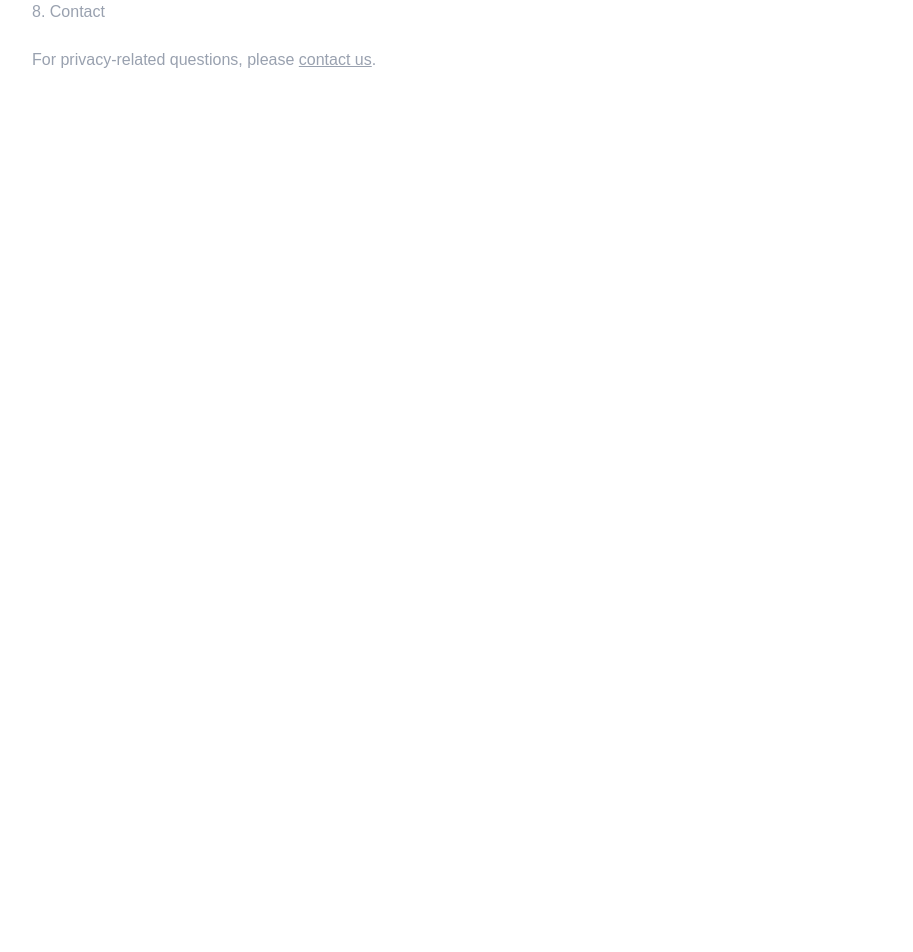
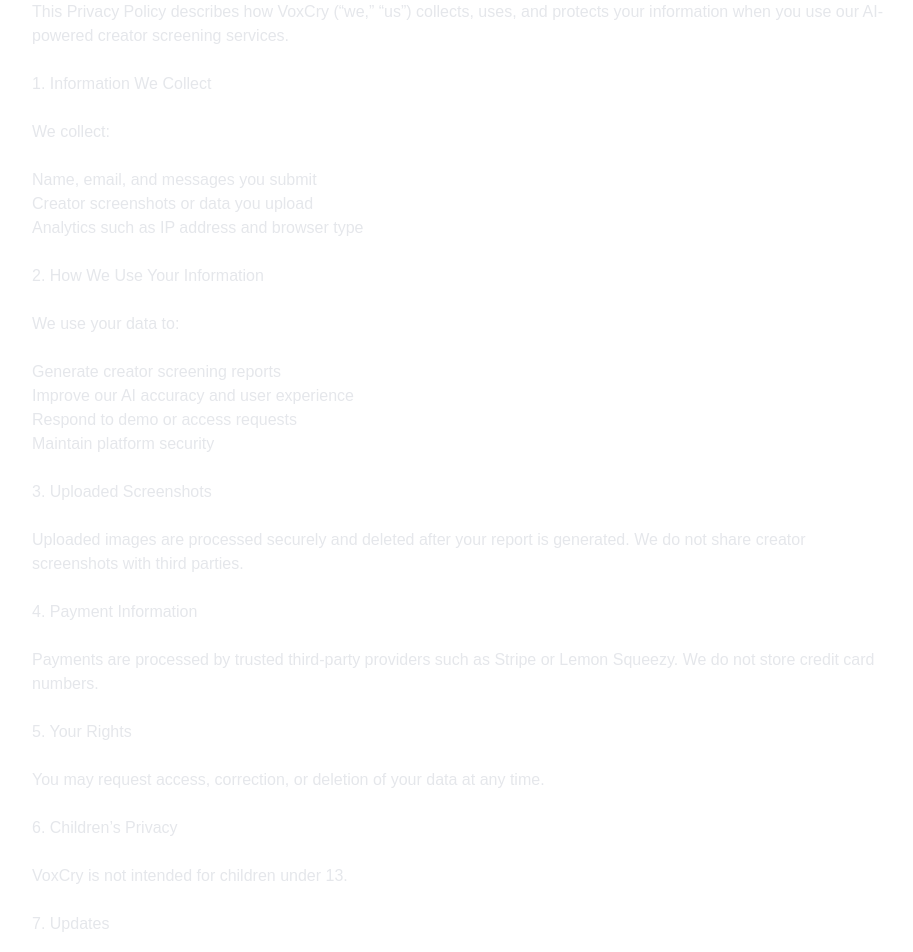
Before and after one commit to Ritzvillcoin/voxcry, a Next.js app: page /privacy in a window 1280 px wide. Shown: the part 180-1132 px from the top of the page, without its empty margins (176-1089 px from the left). Before the commit the page ends 800 px from the top, so only its background shows below. Built offline with nearby package versions, Linux system fonts and the light colour scheme.

Commit message:
Fix Privacy Page

```diff
--- a/src/app/privacy/page.tsx
+++ b/src/app/privacy/page.tsx
@@ -1,5 +1,4 @@
 import Link from "next/link";
-
 export const metadata = {
   title: "Privacy Policy — VoxCry",
   description: "Privacy Policy for VoxCry AI-powered creator screening.",
@@ -7,22 +6,64 @@
 
 export default function PrivacyPage() {
   return (
-    <section className="mx-auto max-w-4xl px-4 py-20 text-gray-400">
+    <section className="mx-auto max-w-4xl px-4 py-20 text-gray-200">
       <h1 className="text-3xl font-bold">Privacy Policy</h1>
       <p className="mt-2 text-gray-400">Last updated: {new Date().toLocaleDateString()}</p>
 
       <div className="prose prose-invert mt-8 space-y-6">
+        <p>
+          This Privacy Policy describes how VoxCry (“we,” “us”) collects, uses, and protects
+          your information when you use our AI-powered creator screening services.
+        </p>
 
-        {/* ... content ... */}
+        <h2>1. Information We Collect</h2>
+        <p>We collect:</p>
+        <ul>
+          <li>Name, email, and messages you submit</li>
+          <li>Creator screenshots or data you upload</li>
+          <li>Analytics such as IP address and browser type</li>
+        </ul>
+
+        <h2>2. How We Use Your Information</h2>
+        <p>We use your data to:</p>
+        <ul>
+          <li>Generate creator screening reports</li>
+          <li>Improve our AI accuracy and user experience</li>
+          <li>Respond to demo or access requests</li>
+          <li>Maintain platform security</li>
+        </ul>
+
+        <h2>3. Uploaded Screenshots</h2>
+        <p>
+          Uploaded images are processed securely and deleted after your report is generated. We
+          do not share creator screenshots with third parties.
+        </p>
+
+        <h2>4. Payment Information</h2>
+        <p>
+          Payments are processed by trusted third-party providers such as Stripe or Lemon
+          Squeezy. We do not store credit card numbers.
+        </p>
+
+        <h2>5. Your Rights</h2>
+        <p>You may request access, correction, or deletion of your data at any time.</p>
+
+        <h2>6. Children’s Privacy</h2>
+        <p>VoxCry is not intended for children under 13.</p>
+
+        <h2>7. Updates</h2>
+        <p>
+          We may update this policy periodically. Continued use of the service indicates
+          acceptance of changes.
+        </p>
 
         <h2>8. Contact</h2>
         <p>
-          For privacy-related questions, please{" "}
+          For privacy-related questions, email{" "}
           <Link href="/#contact" className="underline hover:text-gray-300">
             contact us
           </Link>.
         </p>
-
       </div>
     </section>
   );
```
